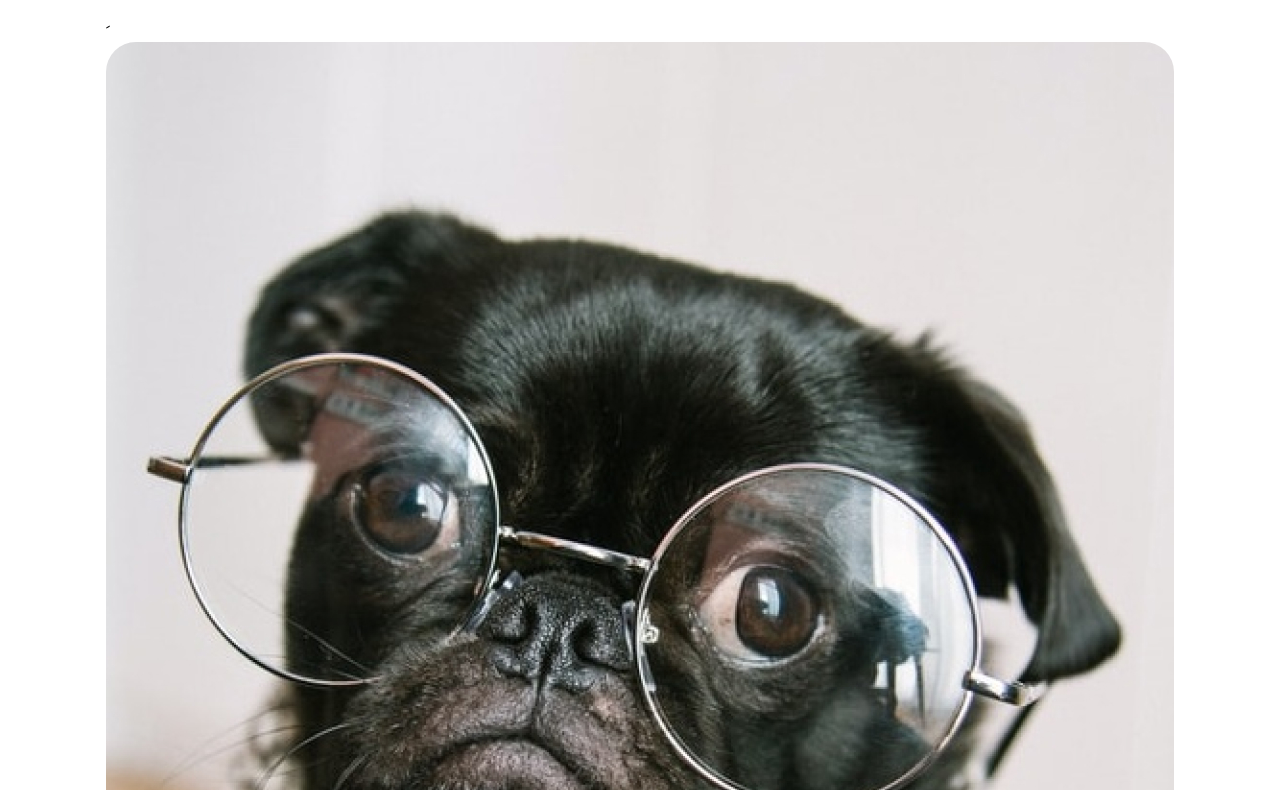
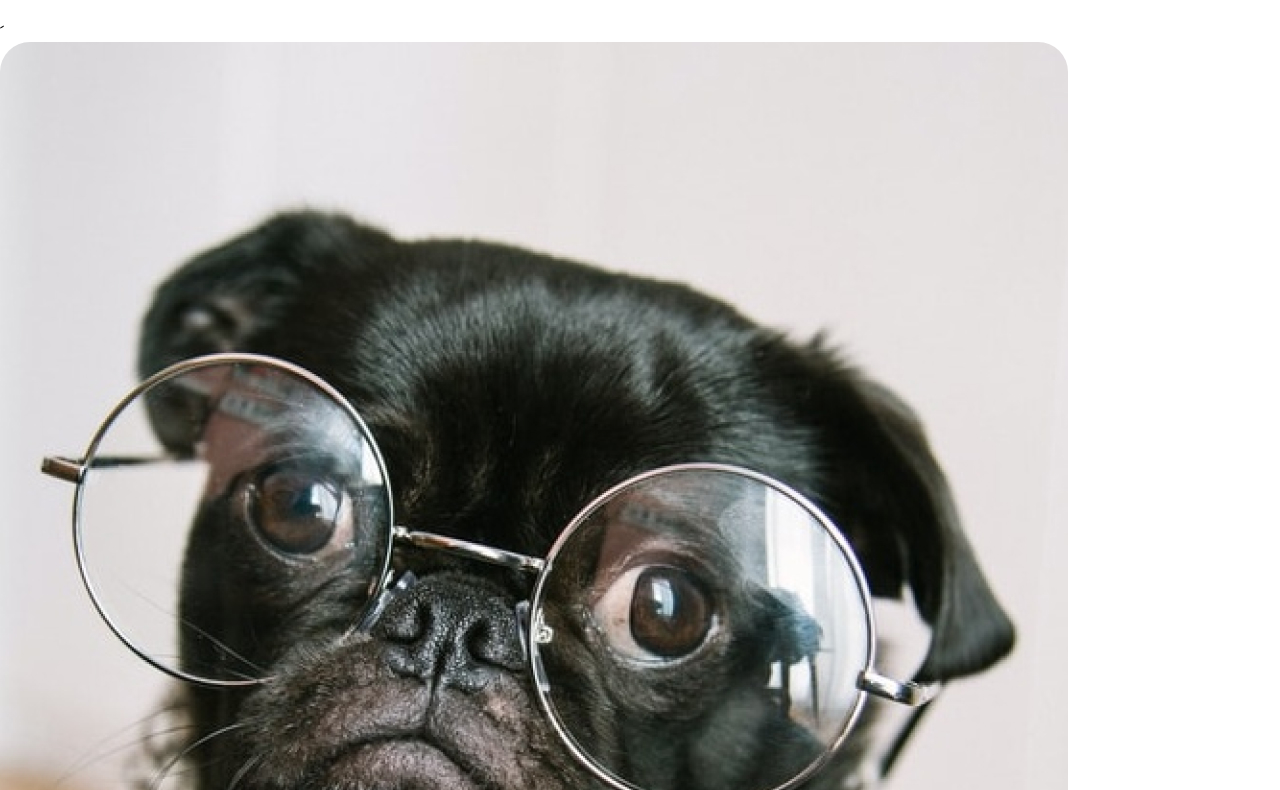
Before and after one commit to paulo-de-santiago/tindog, a website built with Vite: page index.html in a window 1280 px wide. Shown: the part 131-921 px from the top of the page. Built offline with nearby package versions, Linux system fonts and the light colour scheme.

Commit message:
Max-width for body and html

```diff
--- a/index.css
+++ b/index.css
@@ -7,7 +7,7 @@ body {
   margin: 0;
   padding: 0;
   font-family: 'Poppins', sans-serif;
-
+  max-width: 200px;
 }
 
 /* Header */
--- a/index.js
+++ b/index.js
@@ -48,7 +48,7 @@ function getNewDog() {
   }
   dog = new Dog(dogsData[counting]);
   render();
-  console.log(counting);
+  /*  console.log(counting); */
 }
 
 function render() {
```
